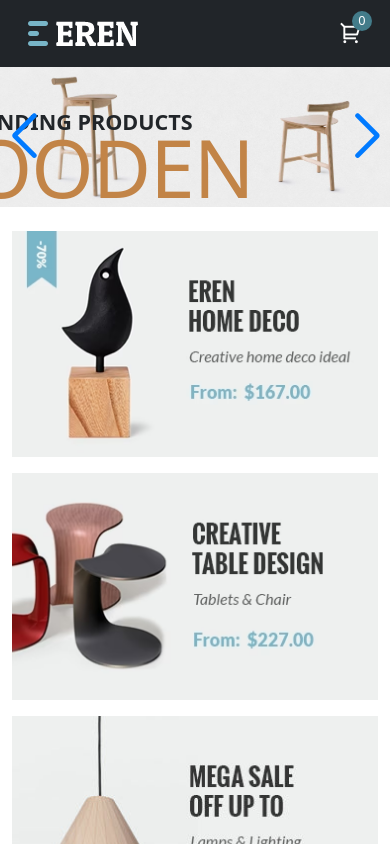
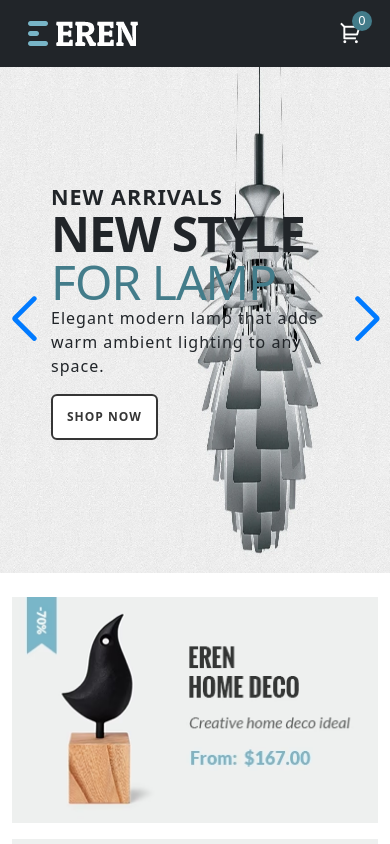
Before and after one commit to dev-priyanshipatel/E-COMMERCE_WEBSITE, a React (Vite) app: page / in a window 390 px wide. Shown: the top 844 px of the page. Built offline with nearby package versions, Linux system fonts and the light colour scheme; some icons are missing.

Commit message:
added responsive code

```diff
--- a/src/index.css
+++ b/src/index.css
@@ -29,7 +29,7 @@
 
 a {
     text-decoration: none;
-    color: none;
+    color: inherit;
 }
 
 /* hero section style  */
@@ -48,15 +48,19 @@ a {
     font-weight: bold;
 }
 
-/* .img-wrapper{
-    padding-top: 35.9375%;
-    background-size: cover;
+.hero-section {
+    height: 506px;
+}
+
+.img-wrapper {
+    /* padding-top: 35.9375%; */
+    background-size: contain;
     background-repeat: no-repeat;
     background-position: center center;
-    height: 100%;
-    width: 100%;
+    height: 100% !important;
+    width: 100% !important;
     position: relative;
-} */
+}
 
 .slide-text {
     padding: 10% 0;
@@ -145,6 +149,7 @@ a {
 
     /* object-fit: contain; */
 }
+
 .product-title {
     color: var(--product-name-color);
 }
@@ -179,3 +184,63 @@ a {
 .qty-btn:hover {
     background-color: #79b6c8;
 }
+
+@media (max-width: 992px) {
+
+    .slide-text {
+        padding: 12% 5%;
+    }
+
+    .slide-chair-text {
+        right: 20%;
+        top: 35%;
+    }
+
+    .title-1,
+    .slide-1-title-2,
+    .chair-title-1 {
+        font-size: 52px;
+        line-height: 1;
+    }
+
+    .slide-1-para {
+        font-size: 16px;
+        max-width: 400px;
+    }
+
+    .slide-2-para {
+        font-size: 16px;
+        max-width: 400px;
+    }
+}
+
+@media (max-width: 576px) {
+    .slide-text {
+        padding: 30% 10%;
+    }
+
+    .slide-chair-text {
+        right: 10%;
+        top: 35%;
+    }
+
+    .title-1,
+    .slide-1-title-2,
+    .chair-title-1 {
+        font-size: 48px;
+    }
+
+    .slide-1-para {
+        font-size: 16px !important;
+        max-width: 300px;
+    }
+
+    .slide-2-para {
+        font-size: 16px;
+        max-width: 300px;
+    }
+
+    .shop-btn {
+        padding: 12px 14px;
+    }
+}
--- a/src/pages/Home.jsx
+++ b/src/pages/Home.jsx
@@ -4,48 +4,24 @@ import { Swiper, SwiperSlide } from 'swiper/react';
 
     const Home = () => {
       return (
-        <div>
         <div className="">
-            <div className="static-hero d-none">
-              <div className="position-relative">
-                <img
-                  className="img-fluid"
-                  src="/images/slide-img-1.webp"
-                  alt="Hero Image"
-                />
-                <div className="container">
-                  <div className="slide-text">
-                    <h4 className="fw-bold m-0">NEW ARRIVALS</h4>
-                    <span className="title-1">NEW STYLE</span>
-                    <br />
-                    <span className="slide-1-title-2">htmlFor LAMP</span>
-                    <p className="fs-5 slide-1-para">
-                      Elegant modern lamp that adds warm ambient lighting to any
-                      space.
-                    </p>
-                    <a href="./shop.html" className="btn shop-btn">
-                      SHOP NOW
-                    </a>
-                  </div>
-                </div>
-              </div>
-            </div>
-
+          <div className="hero-section ">
             <Swiper
               modules={[Navigation, Autoplay]}
               navigation
-              autoplay={{ delay: 3000 }}
+              // autoplay={{ delay: 3000 }}
               loop={true}
               className="swiper"
             >
-
               <SwiperSlide>
-                <div className="position-relative">
+                <div className="position-relative h-100">
+                  <div className='img-wrapper'>
                     <img
-                    className="img-fluid lamp-img"
+                      className=" lamp-img w-100 h-100"
                       src="/images/slide-img-1.webp"
                       alt="img"
                     />
+                  </div>
                   <div className="container">
                     <div className="slide-text">
                       <h4 className="fw-bold m-0">NEW ARRIVALS</h4>
@@ -64,19 +40,20 @@ import { Swiper, SwiperSlide } from 'swiper/react';
                 </div>
               </SwiperSlide>
 
-
               <SwiperSlide>
-                <div className="position-relative">
+                <div className="position-relative h-100">
+                  <div className="img-wrapper">
                     <img
-                    className="img-fluid"
+                      className="w-100 h-100"
                       src="/images/slide-img-2.webp"
                       alt="img"
                     />
+                  </div>
                   <div className="container">
                     <div className="slide-chair-text text-center">
                       <h4 className="fw-bold m-0">TRENDING PRODUCTS</h4>
                       <span className="chair-title-1">WOODEN CHAIR</span>
-                      <p className="fs-5 mt-2">
+                      <p className="fs-5 mt-2 slide-2-para">
                         Upgrade your space with this sleek and cozy modern
                         chair.
                       </p>
@@ -91,7 +68,7 @@ import { Swiper, SwiperSlide } from 'swiper/react';
           </div>
           <div className="container py-4">
             <div className="row g-3 g-sm-4">
-              <div className="col-md-4 col-12">
+              <div className="col-lg-4 col-12">
                 <div className="img-container">
                   <a href="./shop.html">
                     <img
@@ -102,7 +79,7 @@ import { Swiper, SwiperSlide } from 'swiper/react';
                   </a>
                 </div>
               </div>
-              <div className="col-md-4 col-12">
+              <div className="col-lg-4 col-12">
                 <a href="./shop.html">
                   <img
                     src="/images/hero-img-3.avif"
@@ -111,7 +88,7 @@ import { Swiper, SwiperSlide } from 'swiper/react';
                   />
                 </a>
               </div>
-              <div className="col-md-4 col-12">
+              <div className="col-lg-4 col-12">
                 <a href="./shop.html">
                   <img
                     src="/images/hero-img-1.jpg"
@@ -144,7 +121,6 @@ import { Swiper, SwiperSlide } from 'swiper/react';
               voluptates error sit quod inventore.
             </p>
           </div>
-
         </div>
       );
     }
```
Lines whose indentation alone changed are shown as unchanged.
